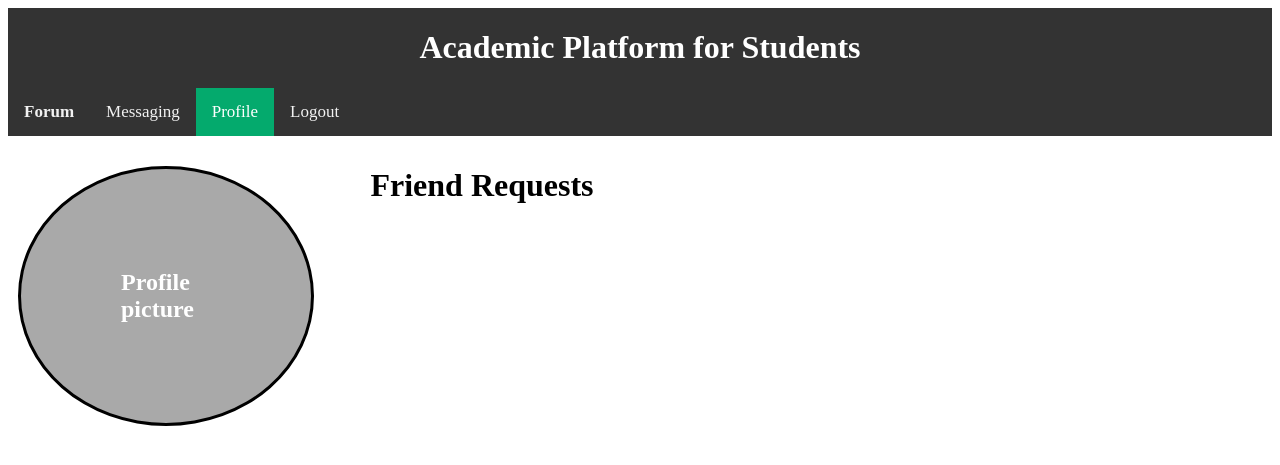
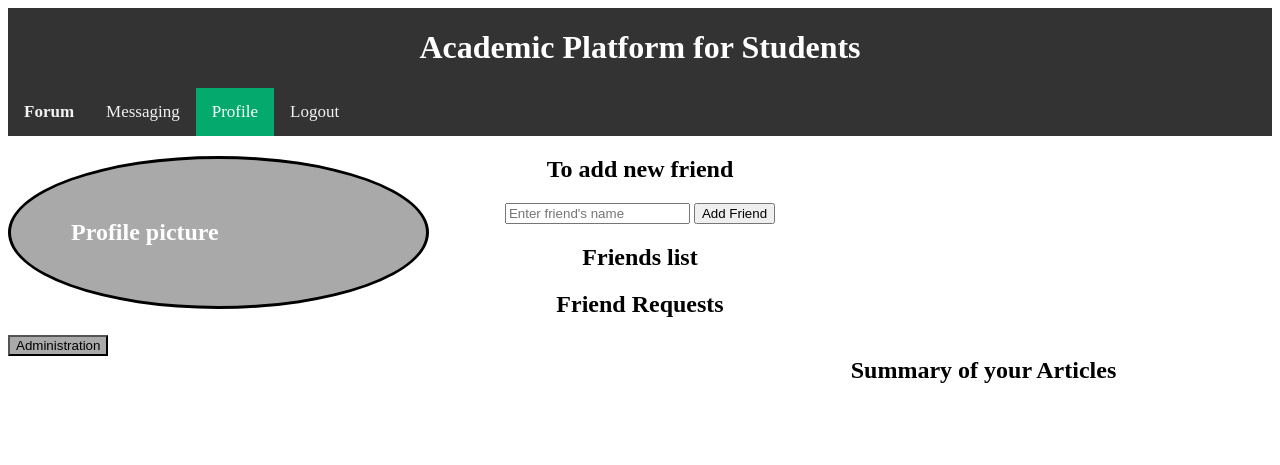
Before and after one commit to kechan01/INFO2222-Project, a Flask app: template templates/profile.jinja in a window 1280 px wide. Shown: the top 465 px of the page. Run offline with Flask 3, Linux system fonts and the light colour scheme; the template is opened without the code that fills it, so the values that code supplies are empty.

Commit message:
updates profile picture

```diff
--- a/templates/profile.jinja
+++ b/templates/profile.jinja
@@ -39,52 +39,32 @@ Your Page Title
     color: white;
     }
 
-* {
-        box-sizing: border-box;
+    #right{
+        width: 33.33%;
+        float: right;
     }
 
-    /* Create three unequal columns that floats next to each other */
-    .column {
+    #left{
+        width: 33.33%;
         float: left;
-        padding: 10px;
     }
 
-  /*buttons under the userprofile */
-    .left{
-    width: 25%;
-    text-align: left;
-    height: 100%
-
+    #middle{
+        width: 33.33%;
+        margin: 0 auto;
+        text-align: center;
     }
 
-    .middle {
-        width: 25%;
-        text-align: center;
-        height: 100%
-    }
 
-    .right{
-        width: 50%;
-        text-align: left;
-        height: 100%
-    }
-
-    /* Clear floats after the columns */
-    .row:after {
-        content: "";
-        display: table;
-        clear: both;
-
-    }
 
     .picture{
-        padding: 100px;
+        padding: 60px;
         border-width:3px;
         border-style:solid;
         border-color: black ;
         background-color: darkgrey;
         color: white;
-        border-radius: 100%;
+        border-radius: 60%;
     }
 .addnewfriend{
     text-align: center;
@@ -100,13 +80,19 @@ Your Page Title
     <a class="active" href="{{ url_for('friends') }}">Profile</a>
     <a href="{{ url_for('logout') }}">Logout</a>
 </div>
-<div class="row">
-<div class="column left">
+<!--  <div class="row"> -->
+<div id="left">
     <h2 class="picture">Profile picture</h2>
     <h2 style="text-align: center">{{ username }}</h2>
+    <h2> <button style="background-color: darkgrey"> Administration </button> </h2>
 </div>
 
-<div class="column middle">
+<div id="middle">
+
+    <h2 class="addnewfriend">To add new friend</h2>
+    <input type="text" id="newFriend" placeholder="Enter friend's name">
+    <button onclick="addFriend()">Add Friend</button>
+    <h2>Friends list</h2>
         <ul>
         {% for friend in friends %}
             <li>{{ friends.name }}</li>
@@ -124,14 +110,7 @@ Your Page Title
 
             list.appendChild(li);
         }
-
-
-    <h2 class="addnewfriend">To add new friend</h2>
-    <input type="text" id="newFriend" placeholder="Enter friend's name">
-    <button onclick="addFriend()">Add Friend</button>
-    <h2>Friends list</h2>
-</div>
-</div>
+    </script>
 
     <!-- Script for adding a new friend -->
     <script>
@@ -162,7 +141,7 @@ Your Page Title
     </script>
 
     <!-- section for sending and receiving friend request -->
- <h1>Friend Requests</h1>
+    <h2>Friend Requests</h2>
         <ul id="friend-requests">
             <!-- Display pending friend requests here -->
             {% for request in requests %}
@@ -212,5 +191,12 @@ Your Page Title
             alert("Friend request from " + sender + " declined successfully!");
         }
     </script>
+</div>
+
+
+    <!-- section for the article section -->
+<div id="right">
+    <h2> Summary of your Articles</h2>
+</div>
 
 {% endblock %}
```
Lines whose indentation alone changed are shown as unchanged.
